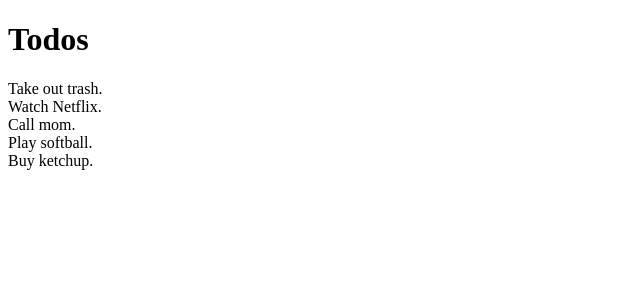
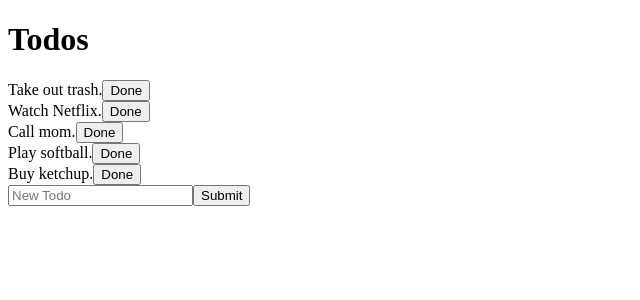
Before and after one commit to ga-wdi-exercises/todo-app-react, a React (Create React App) app: page / in a window 1280 px wide. Shown: the top 300 px of the page, without its empty margins (0-640 px from the left). Built offline with nearby package versions, Linux system fonts and the light colour scheme; the HTML template or start-up script is replaced by a standard one.

Commit message:
buttons and input field added

```diff
--- a/src/App.js
+++ b/src/App.js
@@ -7,26 +7,45 @@ class App extends Component {
     super(props)
     this.state = {
       todos: [
-        {task: "Take out trash."},
-        {task: "Watch Netflix."},
-        {task: "Call mom."},
-        {task: "Play softball."},
-        {task: "Buy ketchup."}
+        {task: "Take out trash.", done: false},
+        {task: "Watch Netflix.", done: false},
+        {task: "Call mom.", done: false},
+        {task: "Play softball.", done: false},
+        {task: "Buy ketchup.", done: false}
       ]
     }
   }
+  handleNew(event){
+    todo.push({
+      task: event.target.value,
+      done: false
+    })
+  }
+  handleDone(event){
+      event.preventDefault()
+      this.setState({done: true})
+    }
+
   render(){
     console.log(this.state.todos)
     let todos = this.state.todos.map((todo, index) => {
-      return <div>{todo.task}</div>
+      return <div className="task">
+        {todo.task}
+        <button onClick={(event) => this.handleDone(event)} type="submit"value={todo.task}>Done</button>
+      </div>
     })
     return(
       <div>
         <h1>Todos</h1>
         {todos}
+        <form>
+          <input onChange={(event) => this.handleNew(event)} type="text" placeholder="New Todo"/>
+          <button type="submit">Submit</button>
+        </form>
       </div>
     )
   }
 }
 
+
 export default App;
```
